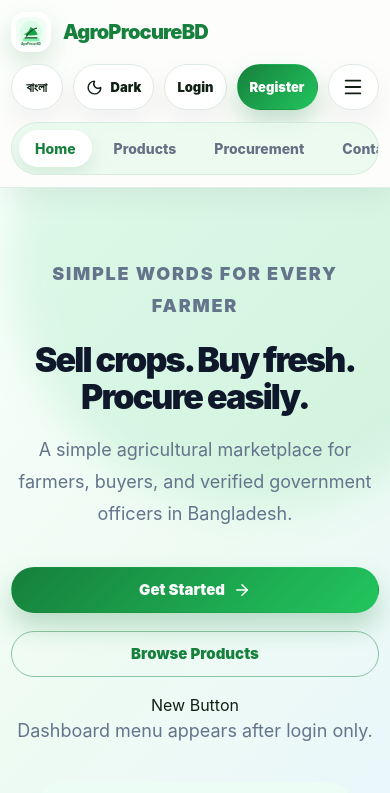
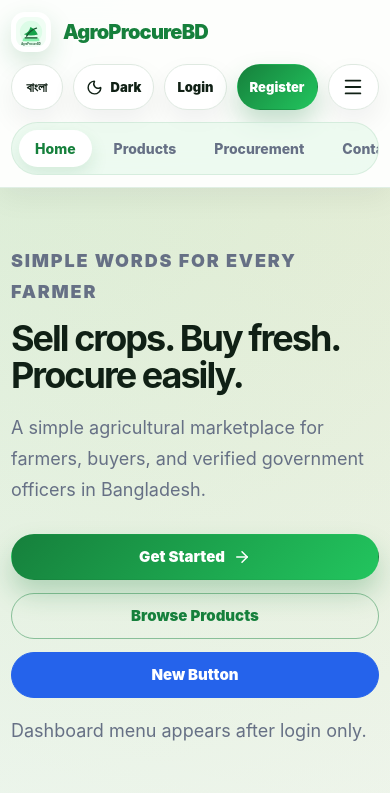
Before and after one commit to IA-MAHIM/AgroProcureBD, a React (Vite) app: page / in a window 390 px wide. Shown: the top 793 px of the page. Built offline with nearby package versions, Linux system fonts and the light colour scheme; no server answers.

Commit message:
Update styles.css

```diff
--- a/src/styles.css
+++ b/src/styles.css
@@ -1066,181 +1066,39 @@ tr:last-child td {
   .footer-grid {
     gap: 30px !important;
   }
- /* ==========================
-   HERO SECTION
-========================== */
+ /* ===========================
+   Third Hero Button
+=========================== */
 
-.hero {
-    position: relative;
-    overflow: hidden;
-    padding: 90px 0 80px;
-    background: linear-gradient(
-        135deg,
-        #f8fffc 0%,
-        #eefbf3 45%,
-        #e8f5ff 100%
-    );
+.hero-third-btn {
+    display: inline-flex;
+    align-items: center;
+    justify-content: center;
+    gap: 8px;
+
+    min-height: 46px;
+    padding: 12px 20px;
+
+    background: #2563eb;
+    color: #ffffff !important;
+
+    border: 1px solid #2563eb;
+
+    border-radius: 999px;
+
+    font-size: 15px;
+    font-weight: 900;
+
+    text-decoration: none;
+
+    transition: 0.2s ease;
 }
 
-.dark .hero {
-    background: linear-gradient(
-        135deg,
-        #081b11,
-        #0d2818,
-        #123826
-    );
-}
-
-.hero::before{
-    content:"";
-    position:absolute;
-    width:500px;
-    height:500px;
-    background:#22c55e20;
-    border-radius:50%;
-    top:-180px;
-    right:-120px;
-    filter:blur(20px);
-}
-
-.hero::after{
-    content:"";
-    position:absolute;
-    width:350px;
-    height:350px;
-    background:#3b82f620;
-    border-radius:50%;
-    left:-120px;
-    bottom:-140px;
-    filter:blur(20px);
-}
-
-.hero-grid{
-    display:grid;
-    grid-template-columns:1.1fr .9fr;
-    gap:70px;
-    align-items:center;
-    position:relative;
-    z-index:2;
-}
-
-.hero-text h1{
-    font-size:58px;
-    font-weight:900;
-    line-height:1.1;
-    margin:18px 0;
-    color:#0f172a;
-}
-
-.dark .hero-text h1{
-    color:white;
-}
-
-.hero-text p{
-    font-size:20px;
-    line-height:1.8;
-    color:#64748b;
-    max-width:640px;
-}
-
-.dark .hero-text p{
-    color:#cbd5e1;
-}
-
-.hero-actions{
-    display:flex;
-    gap:18px;
-    flex-wrap:wrap;
-    margin-top:36px;
-}
-
-.hero-img{
-    width:100%;
-    max-width:560px;
-    margin:auto;
-    display:block;
-    border-radius:30px;
-    animation:floatImage 5s ease-in-out infinite;
-}
-
-@keyframes floatImage{
-
-0%{
-transform:translateY(0px);
-}
-
-50%{
-transform:translateY(-14px);
-}
-
-100%{
-transform:translateY(0px);
-}
-
-}
-
-.soft-note{
-    margin-top:30px;
-    font-size:16px;
-    color:#64748b;
-}
-
-.dark .soft-note{
-    color:#cbd5e1;
-}
-
-/* Buttons */
-
-.hero-actions a{
-    min-width:200px;
-    justify-content:center;
-}
-
-/* Mobile */
-
-@media(max-width:991px){
-
-.hero{
-padding:70px 0;
-}
-
-.hero-grid{
-grid-template-columns:1fr;
-text-align:center;
-gap:40px;
-}
-
-.hero-text h1{
-font-size:42px;
-}
-
-.hero-text p{
-margin:auto;
-font-size:18px;
-}
-
-.hero-actions{
-justify-content:center;
-}
-
-.hero-img{
-max-width:420px;
-}
-
-}
-
-@media(max-width:576px){
-
-.hero-text h1{
-font-size:34px;
-}
-
-.hero-actions a{
-width:100%;
-}
-
-.hero-img{
-max-width:320px;
+.hero-third-btn:hover {
+    background: #1d4ed8;
+    border-color: #1d4ed8;
+    color: #ffffff !important;
+    transform: translateY(-2px);
 }
 
 }
```
